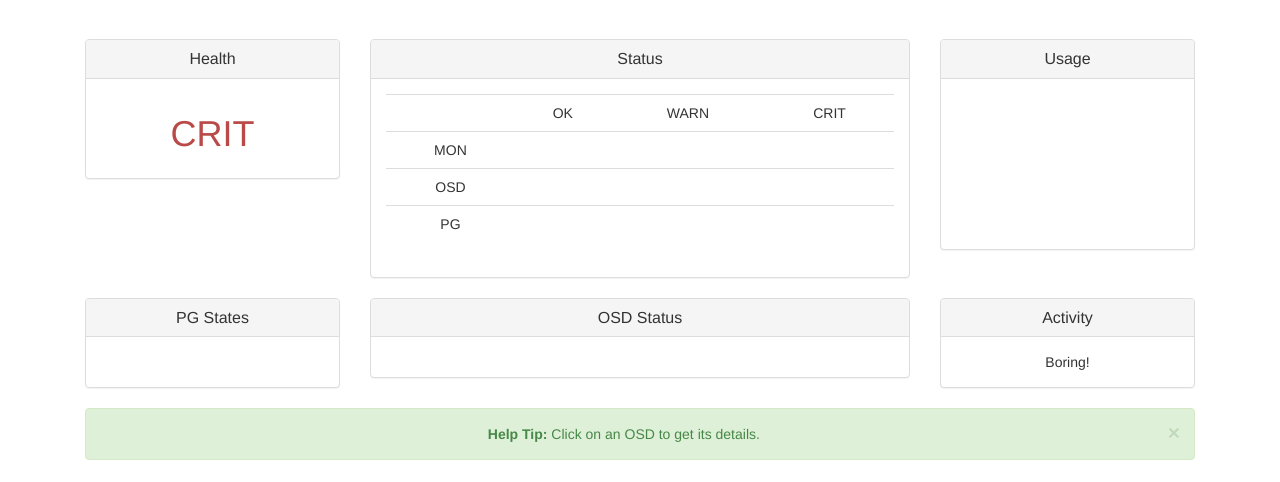
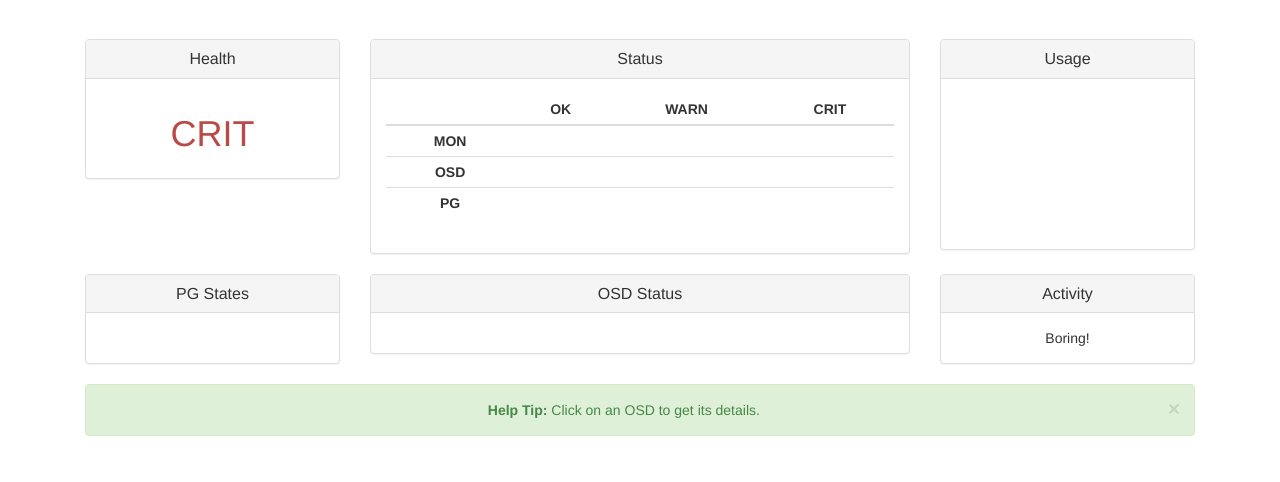
Before and after one commit to mattjcurry/krakendash, a Django app: template kraken/status/templates/dashboard.html in a window 1280 px wide. Shown: the part 51-533 px from the top of the page. Run offline with Django 3.2, Linux system fonts and the light colour scheme; the template is opened without the code that fills it, so the values that code supplies are empty; some libraries are stand-ins or nearby versions.

Commit message:
Standardize and stylize status table

```diff
--- a/kraken/status/templates/dashboard.html
+++ b/kraken/status/templates/dashboard.html
@@ -26,31 +26,35 @@
                     <h3 class="panel-title">Status</h3>
                 </div>
                 <div class="panel-body">
-                    <table class="table">
+                    <table class="table table-condensed">
+                        <thead>
                             <tr>
-                            <td></td>
-                            <td>OK</td>
-                            <td>WARN</td>
-                            <td>CRIT</td>
+                                <th></th>
+                                <th class="text-center">OK</th>
+                                <th class="text-center">WARN</th>
+                                <th class="text-center">CRIT</th>
                             </tr>
+                        </thead>
+                        <tbody>
                             <tr>
-                            <td>MON</td>
+                                <td><b>MON</b></td>
                                 <td>{{ mons_ok }}</td>
                                 <td>{{ mons_warn }}</td>
                                 <td>{{ mons_crit }}</td>
                             </tr>
                             <tr>
-                            <td>OSD</td>
+                                <td><b>OSD</b></td>
                                 <td>{{ osds_ok }}</td>
                                 <td>{{ osds_warn }}</td>
                                 <td>{{ osds_crit }}</td>
                             </tr>
                             <tr>
-                            <td>PG</td>
+                                <td><b>PG</b></td>
                                 <td>{{ pg_ok }}</td>
                                 <td>{{ pg_warn }}</td>
                                 <td>{{ pg_crit }}</td>
                             </tr>
+                        </tbody>
                     </table>
                 </div>
             </div>
```
Lines whose indentation alone changed are shown as unchanged.
